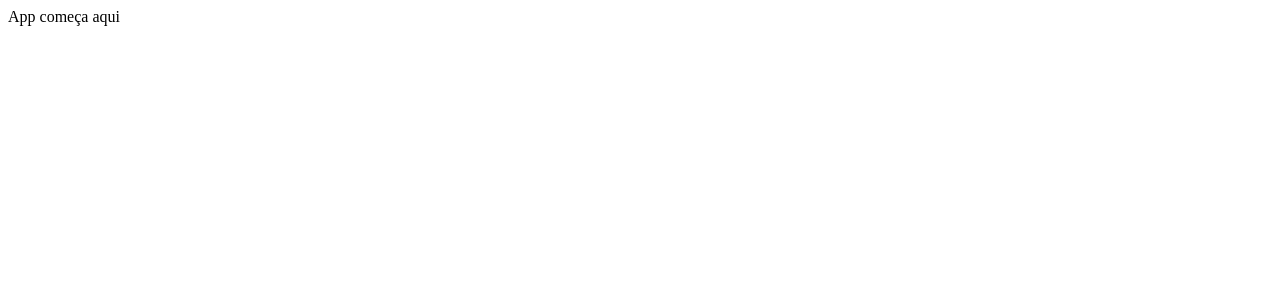
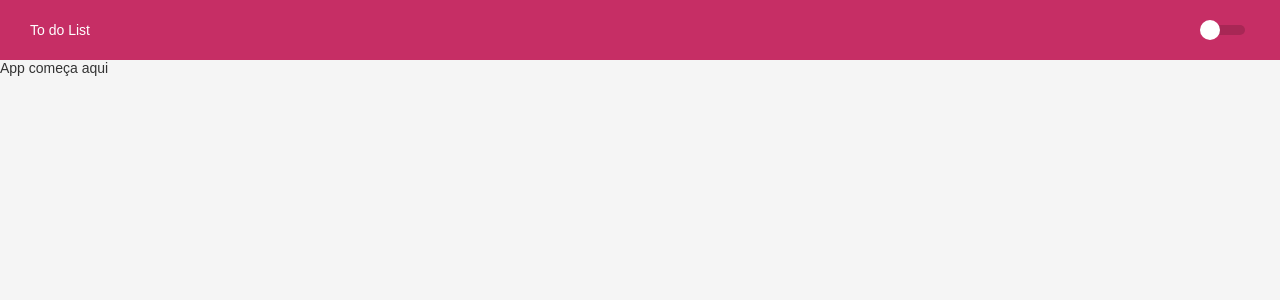
Before and after one commit to devluanchristian/todo-list, a React (Create React App) app: page / in a window 1280 px wide. Shown: the top 300 px of the page. Built offline with nearby package versions, Linux system fonts and the light colour scheme.

Commit message:
:lipstick: feat: Inclusão de Tema Dark e Light

```diff
--- a/package.json
+++ b/package.json
@@ -10,9 +10,11 @@
     "@types/node": "^16.7.13",
     "@types/react": "^18.0.0",
     "@types/react-dom": "^18.0.0",
+    "polished": "^4.2.2",
     "react": "^18.2.0",
     "react-dom": "^18.2.0",
     "react-scripts": "5.0.1",
+    "react-switch": "^7.0.0",
     "typescript": "^4.4.2",
     "web-vitals": "^2.1.0"
   },
--- a/src/App.tsx
+++ b/src/App.tsx
@@ -1,4 +1,6 @@
+
 import Home from "./page/Home";
+
 
 function App() {
   return (
--- /dev/null
+++ b/src/components/Header/index.tsx
@@ -0,0 +1,32 @@
+import { useContext } from "react";
+import { ContainerHeader } from "./styled";
+import Switch from "react-switch";
+import { ThemeContext } from "styled-components";
+import { shade } from "polished";
+
+interface IProps {
+  toggleTheme: () => void;
+}
+
+const Header = ({ toggleTheme }: IProps) => {
+  const { colors, title } = useContext(ThemeContext);
+
+  return (
+    <ContainerHeader>
+      To do List
+      <Switch
+        onChange={toggleTheme}
+        checked={title === "dark"}
+        checkedIcon={false}
+        uncheckedIcon={false}
+        height={10}
+        width={40}
+        handleDiameter={20}
+        offColor={shade(0.15, colors.primary)}
+        onColor={colors.secundary}
+      />
+    </ContainerHeader>
+  );
+};
+
+export default Header;
--- /dev/null
+++ b/src/components/Header/styled.ts
@@ -0,0 +1,11 @@
+import styled from "styled-components";
+
+export const ContainerHeader = styled.div`
+  height: 60px;
+  background: ${(props) => props.theme.colors.primary};
+  color: #ffffff;
+  display: flex;
+  align-items: center;
+  justify-content: space-between;
+  padding: 0 30px;
+`;
--- a/src/page/Home/index.tsx
+++ b/src/page/Home/index.tsx
@@ -1,8 +1,23 @@
+import { ThemeProvider } from "styled-components";
+import Header from "../../components/Header";
+import GlobalStyle from "../../style/global/global";
+import light from "../../style/Theme/light";
+import { useState } from "react";
+import dark from "../../style/Theme/dark";
 
 const Home = () => {
+  const [theme, setTheme] = useState(light);
+
+  const toggleTheme = () => {
+    setTheme(theme.title === "light" ? dark : light);
+  };
   return (
-    <div>App começa aqui</div>
-  )
-}
+    <ThemeProvider theme={theme}>
+      <GlobalStyle />
+      <Header toggleTheme = {toggleTheme}/>
+      <div>App começa aqui</div>
+    </ThemeProvider>
+  );
+};
 
-export default Home
+export default Home;
--- a/src/style/Theme/dark.ts
+++ b/src/style/Theme/dark.ts
@@ -1,15 +1,11 @@
-export const ThemeDark = {
-  color: {
-    background: "#2b2e43",
-    title: "#FFFFFF",
-  },
-  backgroundInput: {
-    color: "#FFFFFF",
-    placeholder: "#cecece",
-    text: "#000",
-  },
-  buttonColor: {
-    color: "#4eb879",
-    text: "#FFFFFF",
+export default {
+  title: "dark",
+
+  colors: {
+    primary: "#333",
+    secundary: "#c62e65",
+
+    bacground: "#222",
+    text: "#fff",
   },
 };
--- a/src/style/Theme/light.ts
+++ b/src/style/Theme/light.ts
@@ -1,15 +1,11 @@
-export const ThemeLight = {
-  color: {
-    background: "#FFFFFF",
-    title: "#000000",
-  },
-  backgroundInput: {
-    color: "#FFFFFF",
-    placeholder: "#cecece",
-    text: "#000",
-  },
-  buttonColor: {
-    color: "#ffbc6c",
-    text: "#FFFFFF",
-  },
+export default {
+  title: "light",
+
+  colors: {
+    primary: "#c62e65",
+    secundary: "#2B303A",
+
+    bacground: "#f5f5f5",
+    text: "#333",
+  }
 };
--- a/src/style/global/global.ts
+++ b/src/style/global/global.ts
@@ -8,6 +8,11 @@ export default createGlobalStyle`
     box-sizing: border-box;
 }
 
-
+body{
+    background: ${(props) => props.theme.colors.bacground};
+    font-family: sans-serif;
+    font-size:14px;
+    color: #333;
+}
 
 `;
```
Also changed, not shown: src/style/Theme/styled.d.ts (added, +15 -0 lines), tsconfig.json (+3 -8 lines), 1 other file (tests, documents, lock files or other folders).
